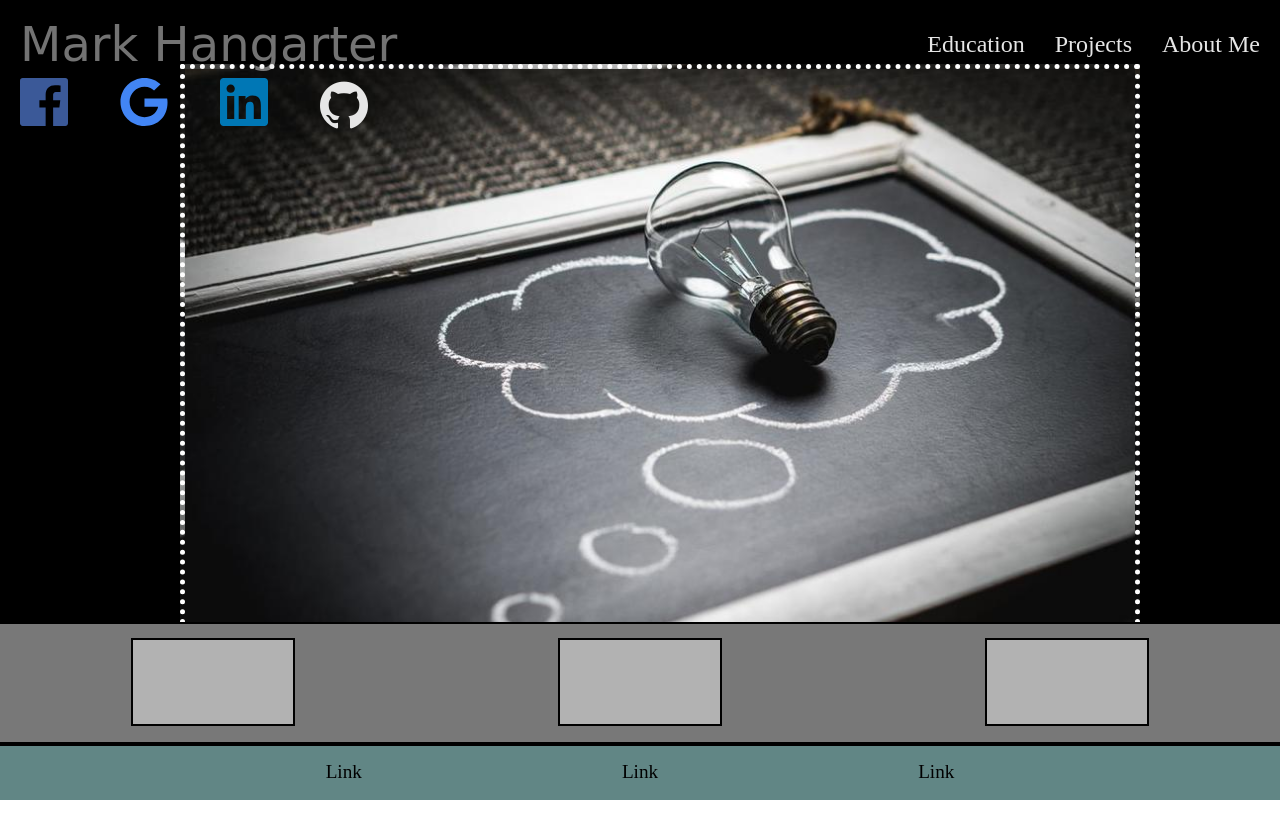
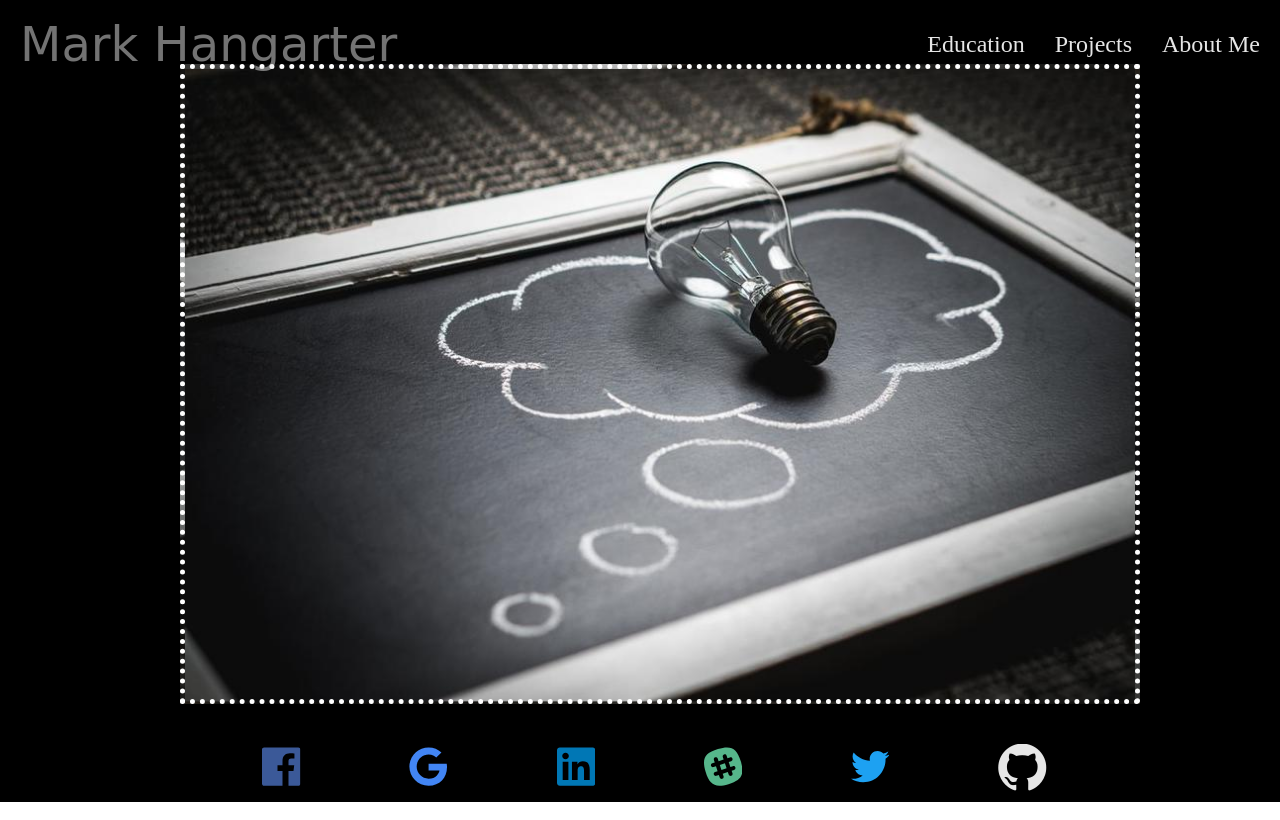
Before and after one commit to Mackoyokcam/Portfolio, a plain HTML site: page index.html in a window 1280 px wide. Drawn offline with nearby package versions, Linux system fonts and the light colour scheme; files whose address does not match are found by name; a web font is replaced by a local one.

Commit message:
changed layout

```diff
--- a/index.html
+++ b/index.html
@@ -54,20 +54,12 @@
               <a href=""><li>Projects</li></a>
               <a href=""><li>About Me</li></a>
             </ul>
-            <div class="icons">
-              <ul>
-                <li><svg class="icon icon-brand"><use xlink:href="#icon-brand"></use></svg><li>
-                <li><svg class="icon icon-brand"><use xlink:href="#icon-brand2"></use></svg><li>
-                <li><svg class="icon icon-brand"><use xlink:href="#icon-brand3"></use></svg><li>
-                <li><a href="#" target="_blank" class="icon-github"></a></li>
-              </ul>
-            </div>
             <div class="icon-menu"></div>
           </nav>
         </header>
     </main>
 
-    <aside class="featured-projects">
+    <!-- <aside class="featured-projects">
 
       <section class="project">
       </section>
@@ -75,14 +67,19 @@
       </section>
       <section class="project">
       </section>
-    </aside>
+    </aside> -->
 
     <footer>
-      <ul>
-        <a href=""><li>Link</li></a>
-        <a href=""><li>Link</li></a>
-        <a href=""><li>Link</li></a>
-      </ul>
+      <div class="icons">
+        <ul>
+          <li><svg class="icon icon-brand"><use xlink:href="#icon-brand"></use></svg><li>
+          <li><svg class="icon icon-brand"><use xlink:href="#icon-brand2"></use></svg><li>
+          <li><svg class="icon icon-brand"><use xlink:href="#icon-brand3"></use></svg><li>
+          <li><svg class="icon icon-brand"><use xlink:href="#icon-brand4"></use></svg><li>
+          <li><svg class="icon icon-brand"><use xlink:href="#icon-brand5"></use></svg><li>
+          <li><a href="#" target="_blank" class="icon-github"></a></li>
+        </ul>
+      </div>
     </footer>
 
   </body>
--- a/styles/icons.css
+++ b/styles/icons.css
@@ -71,8 +71,8 @@
 
 /* My icons */
 .icon {
-  width: 1em;
-  height: 1em;
+  width: .8em;
+  height: .9em;
   stroke-width: 0;
   stroke: currentColor;
   fill: currentColor;
--- a/styles/layout.css
+++ b/styles/layout.css
@@ -1,13 +1,14 @@
 main {
   position: relative;
   outline: 2px solid black;
-  height: 78%;
+  height: 93%;
   background-color: black;
   z-index: -1;
   /*background-image: url('../images/background2.jpeg');*/
 }
 
 #background1 {
+  box-sizing: none;
   padding: 5px;
   height: 640px;
   left: 100%;
@@ -15,12 +16,13 @@ main {
   background-image: url('../images/background1.jpg');
   position: fixed;
   z-index: -1;
-  border: 5px dashed gray;
+  border: 5px dotted white;
   background-size: cover;
   margin-top: 5%;
 }
 
 #background2 {
+  box-sizing: none;
   padding: 5px;
   height: 640px;
   left: 50%;
@@ -49,7 +51,7 @@ footer {
   justify-content: center;
   outline: 2px solid black;
   height: 7%;
-  background-color: #618685;
+  background-color: black;
 }
 
 @media screen and (min-width: 640px) {
--- a/styles/module.css
+++ b/styles/module.css
@@ -42,8 +42,9 @@ nav > ul li {
 
 .icons li {
   display: inline;
-  margin-right: 20px;
+  margin-right: 10px;
   font-size: 3em;
+  line-height: 2em;
 }
 
 /* main */
@@ -63,16 +64,14 @@ nav > ul li {
 }
 
 /* Footer */
-footer > ul {
+footer ul {
   text-align: center;
 }
 
-footer > ul li {
+footer ul li {
   display: inline;
-  font-size: 1.2em;
-  margin-left: 10%;
-  margin-right: 10%;
-  color: black;
+  margin-left: 3%;
+  margin-right: 3%;
 }
 
 @media screen and (min-width: 640px) {
```
